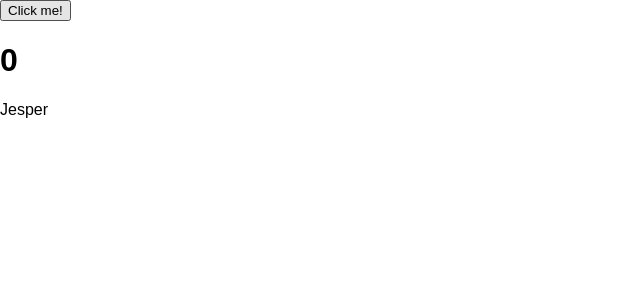
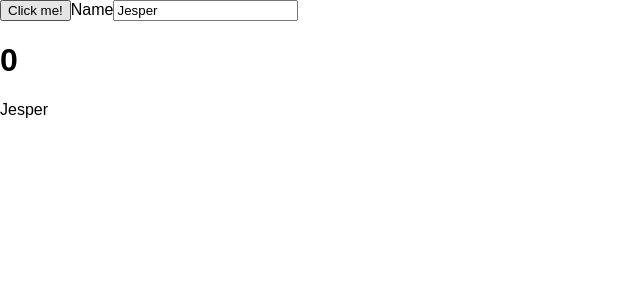
Before and after one commit to javascriptst18/react-demo, a React (Create React App) app: page / in a window 1280 px wide. Shown: the top 300 px of the page, without its empty margins (0-640 px from the left). Built offline with nearby package versions, Linux system fonts and the light colour scheme.

Commit message:
Event state handling

```diff
--- a/src/App.js
+++ b/src/App.js
@@ -20,11 +20,22 @@ class App extends Component {
     this.setState({ counter: this.state.counter + 1 });
   }
 
+  handleChange = (event) => {
+    this.setState({ name: event.target.value })
+  }
+
   // No arrow on render
   render(){
     return (
       <div>
         <button onClick={this.handleClick}> Click me! </button>
+        <label htmlFor="name">Name</label>
+        <input
+          name="name"
+          id="name"
+          onChange={this.handleChange}
+          value={this.state.name}
+        />
         <Header counter={this.state.counter} />
         <p>{ this.state.name }</p>
       </div>
```
